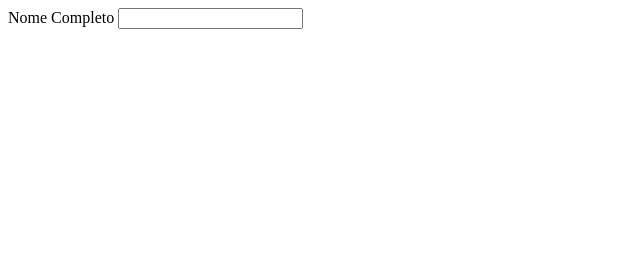
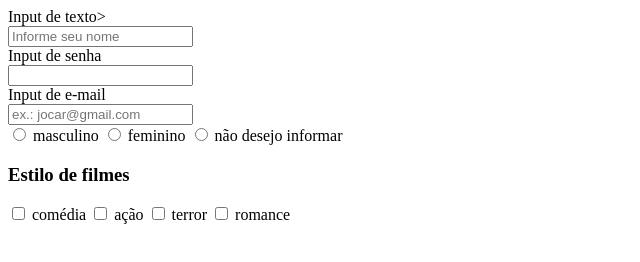
Before and after one commit to jean1813/Web-Treinamentos, a plain HTML site: page html/Formulario.html in a window 1280 px wide. Shown: the whole page, without its empty margins (0-640 px from the left). Drawn offline with Linux system fonts and the light colour scheme.

Commit message:
Apresentando Inputs

```diff
--- a/html/Formulario.html
+++ b/html/Formulario.html
@@ -3,10 +3,47 @@
 <head>
     <meta charset="UTF-8">
     <meta name="viewport" content="width=device-width, initial-scale=1.0">
-    <title>Exercício de Formulario</title>
+    <title>Exercício de entradas de Formulario</title>
 </head>
 <body>
-    <label>Nome Completo</label>
-    <input type="text" name="" id="">
+
+    <label>Input de texto></label><br/>
+    <input type="text" placeholder="Informe seu nome"/>
+
+    <br/>
+    <label>Input de senha</label><br/>
+    <input type="password"/>
+
+    <br/>
+    <label>Input de e-mail</label><br/>
+    <input type="email" placeholder="ex.: jocar@gmail.com"/>
+
+    <!-- RADIO INPUT-->
+
+    <br/>
+    <input type="radio" name="sexo" value="masculino"/>
+    <label>masculino</label>
+
+    <input type="radio" name="sexo" value="feminino"/>
+    <label>feminino</label>
+
+    <input type="radio" name="sexo" value="outros"/>
+    <label>não desejo informar</label>
+
+    <br/>
+    <!-- CHECKOUT-->
+    <h3>Estilo de filmes</h3>
+    <input type="checkbox" name="filme" value="comédia"/>
+    <label>comédia</label>
+
+    <input type="checkbox" name="filme" value="ação"/>
+    <label>ação</label>
+
+    <input type="checkbox" name="filme" value="terror"/>
+    <label>terror</label>
+
+    <input type="checkbox" name="filme" value="romance"/>
+    <label>romance</label>
+
 </body>
 </html>
```
